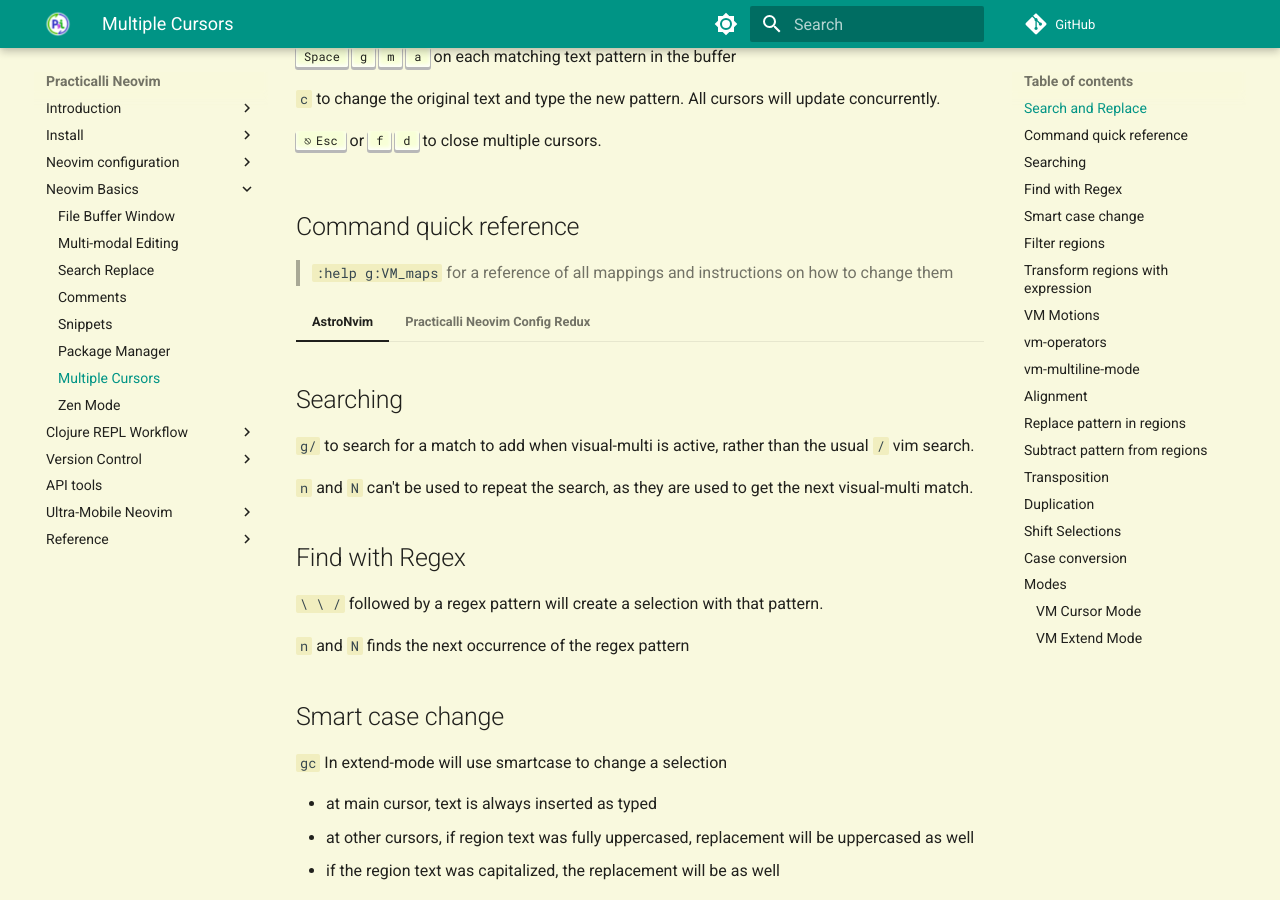
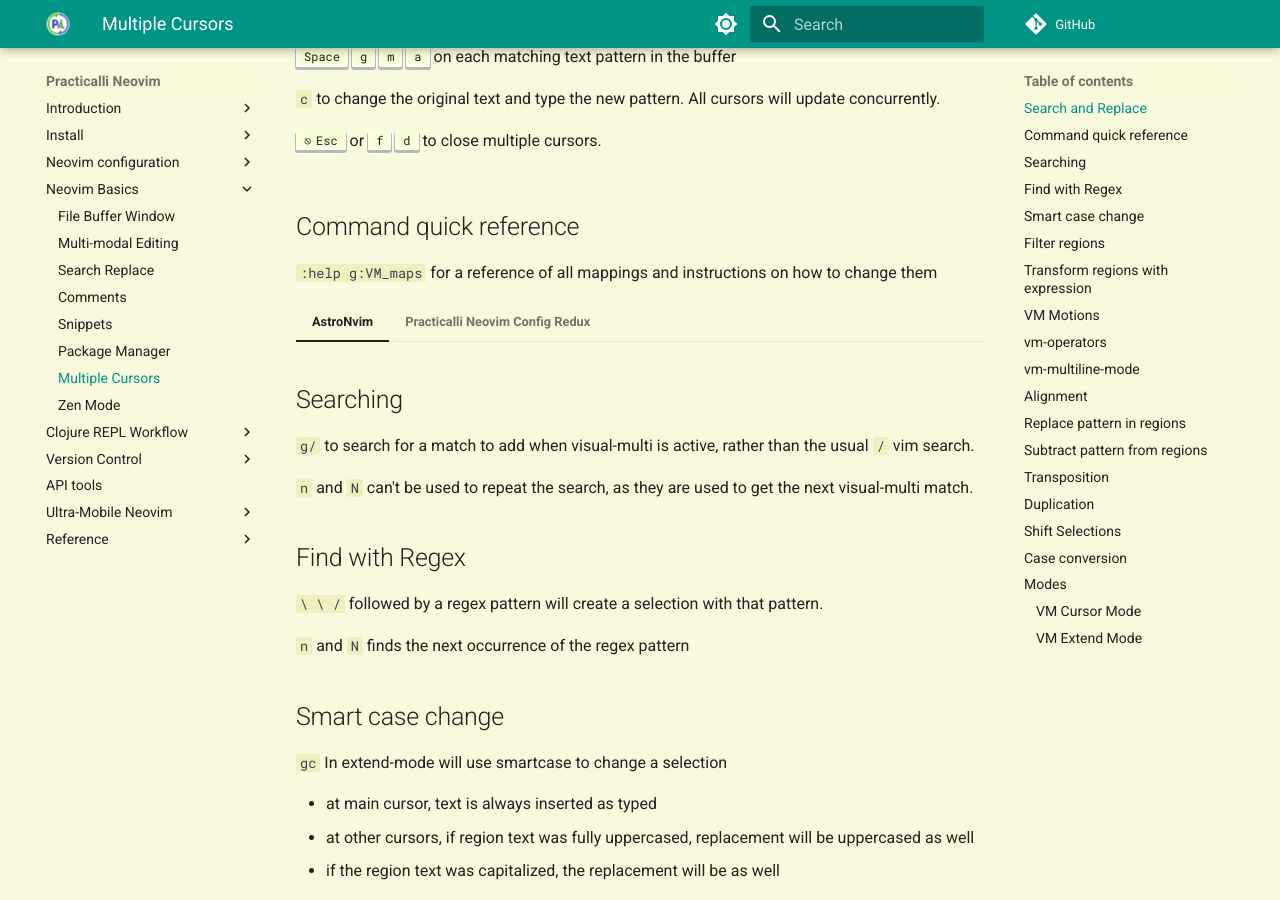
Before and after one commit to practicalli/neovim, an MkDocs documentation site: the page built from docs/neovim-basics/multiple-cursors.md, in a window 1280 px wide and 900 px high, scrolled down 795 px. Built offline with MkDocs 1.6.1 and Material for MkDocs 9.7.7, drawn with Linux system fonts in a browser that asks for light colours; plug-ins that fetch from the network failed and are left out; comment, search, counter and statistics services are not loaded.

```diff
--- a/docs/neovim-basics/multiple-cursors.md
+++ b/docs/neovim-basics/multiple-cursors.md
@@ -48,12 +48,9 @@ Select a text pattern to search for and use multiple cursors to add a cursor eac
 
 
 
-
-
 ## Command quick reference
 
-
-> `:help g:VM_maps` for a reference of all mappings and instructions on how to change them
+`:help g:VM_maps` for a reference of all mappings and instructions on how to change them
 
 === "AstroNvim"
 
```
